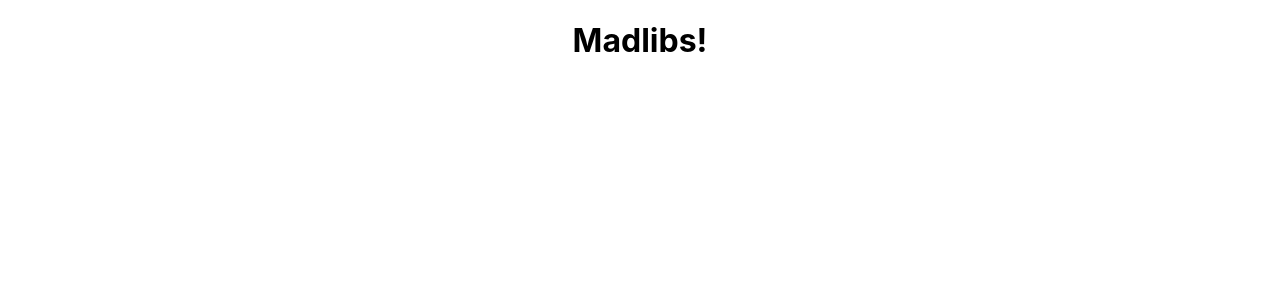
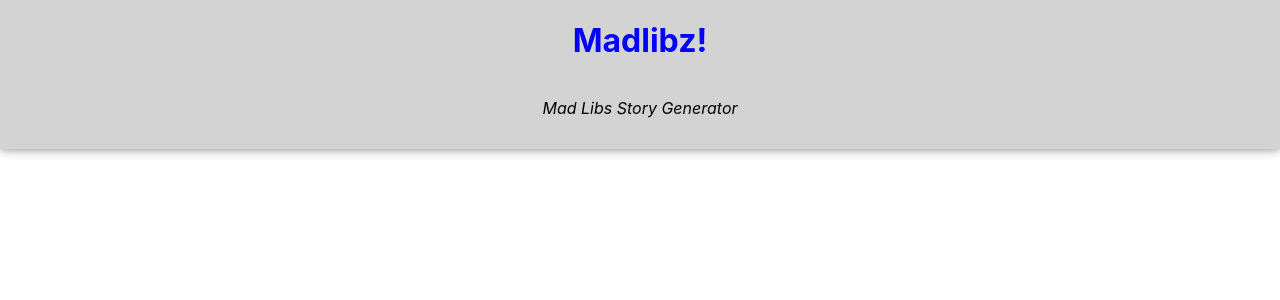
Before and after one commit to rgoshen/react-1, a React (Create React App) app in the folder madlibs/: page / in a window 1280 px wide. Shown: the top 300 px of the page. Built offline with nearby package versions, Linux system fonts and the light colour scheme.

Commit message:
add styled header

```diff
--- /dev/null
+++ b/madlibs/src/components/Header.js
@@ -0,0 +1,11 @@
+import React from 'react';
+import { StyledHeader } from './StyledHeader';
+
+export const Header = () => {
+  return (
+    <StyledHeader>
+      <h1 className='header-title'>Madlibz!</h1>
+      <p className='header-text'> Mad libs story generator</p>
+    </StyledHeader>
+  );
+};
--- a/madlibs/src/components/Madlibs.js
+++ b/madlibs/src/components/Madlibs.js
@@ -1,9 +1,10 @@
 import React from 'react';
+import { Header } from './Header';
 
 export const Madlibs = () => {
   return (
     <div>
-      <h1>Madlibs!</h1>
+      <Header />
     </div>
   );
 };
--- /dev/null
+++ b/madlibs/src/components/StyledHeader.js
@@ -0,0 +1,18 @@
+import styled from 'styled-components';
+
+export const StyledHeader = styled.header`
+  display: flex;
+  flex-direction: column;
+  justify-content: center;
+  align-items: center;
+  text-transform: capitalize;
+  padding-bottom: 15px;
+  background-color: lightgrey;
+  box-shadow: 0 0 10px grey;
+  & > .header-title {
+    color: blue;
+  }
+  & > .header-text {
+    font-style: italic;
+  }
+`;
```
